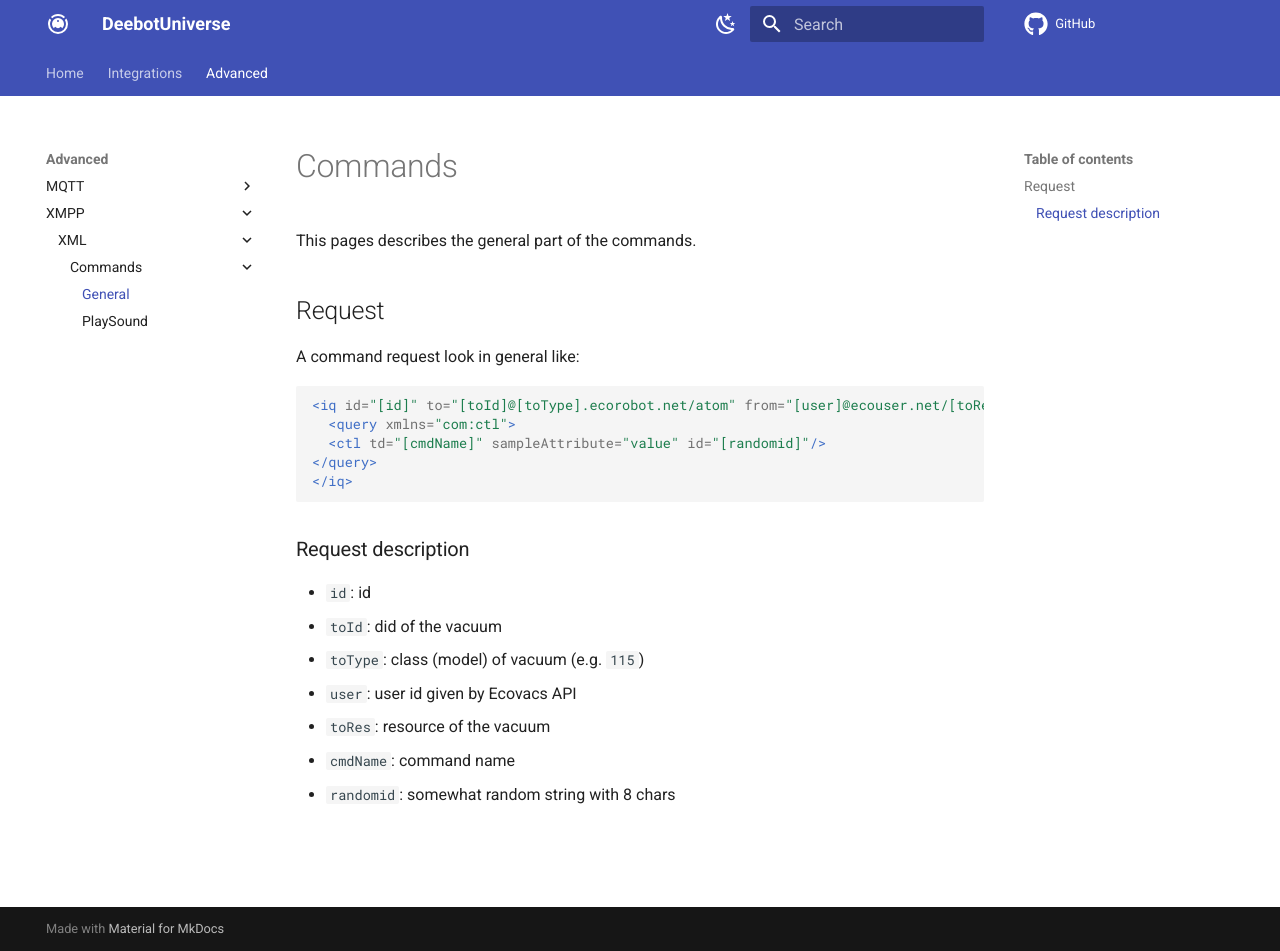
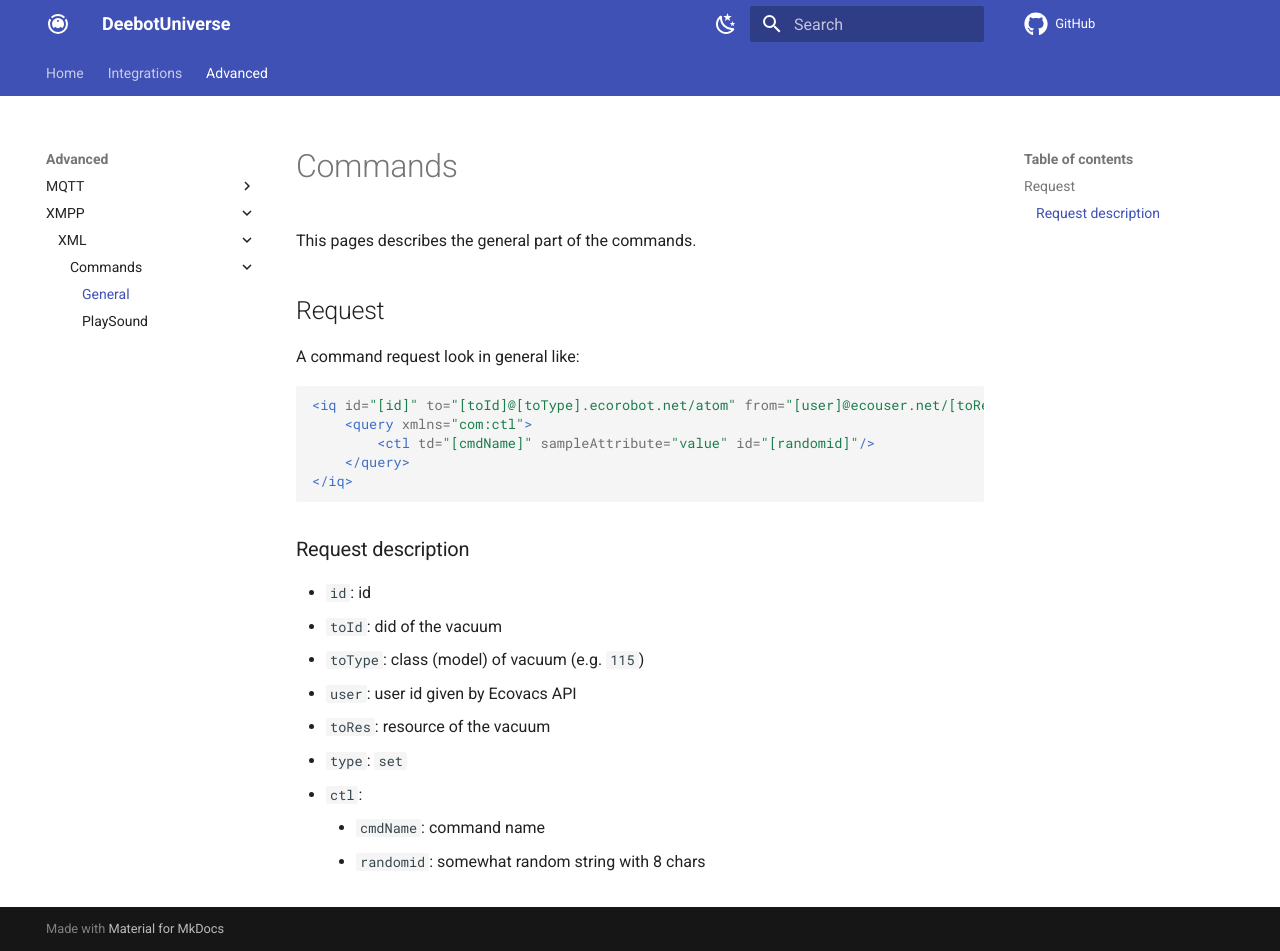
Before and after one commit to DeebotUniverse/docs, an MkDocs documentation site: the page built from docs/advanced/xmpp/xml/commands/general.md, in a window 1280 px wide and 951 px high. Built offline with MkDocs 1.6.1 and Material for MkDocs 9.7.7, drawn with Linux system fonts in a browser that asks for light colours; comment, search, counter and statistics services are not loaded.

Commit message:
Some corrections (xmpp) (#49)

````diff
--- a/docs/advanced/xmpp/xml/commands/general.md
+++ b/docs/advanced/xmpp/xml/commands/general.md
@@ -8,9 +8,9 @@
 
 ```xml
 <iq id="[id]" to="[toId]@[toType].ecorobot.net/atom" from="[user]@ecouser.net/[toRes]" type="set">
-  <query xmlns="com:ctl">
-  <ctl td="[cmdName]" sampleAttribute="value" id="[randomid]"/>
-</query>
+    <query xmlns="com:ctl">
+        <ctl td="[cmdName]" sampleAttribute="value" id="[randomid]"/>
+    </query>
 </iq>
 ```
 
@@ -21,5 +21,7 @@
 - `toType`: class (model) of vacuum (e.g. `115`)
 - `user`: user id given by Ecovacs API
 - `toRes`: resource of the vacuum
-- `cmdName`: command name
-- `randomid`: somewhat random string with 8 chars
+- `type`: `set`
+- `ctl`:
+  - `cmdName`: command name
+  - `randomid`: somewhat random string with 8 chars
````
Also changed, not shown: docs/advanced/xmpp/xml/commands/playSound.md (+1 -1 lines).
